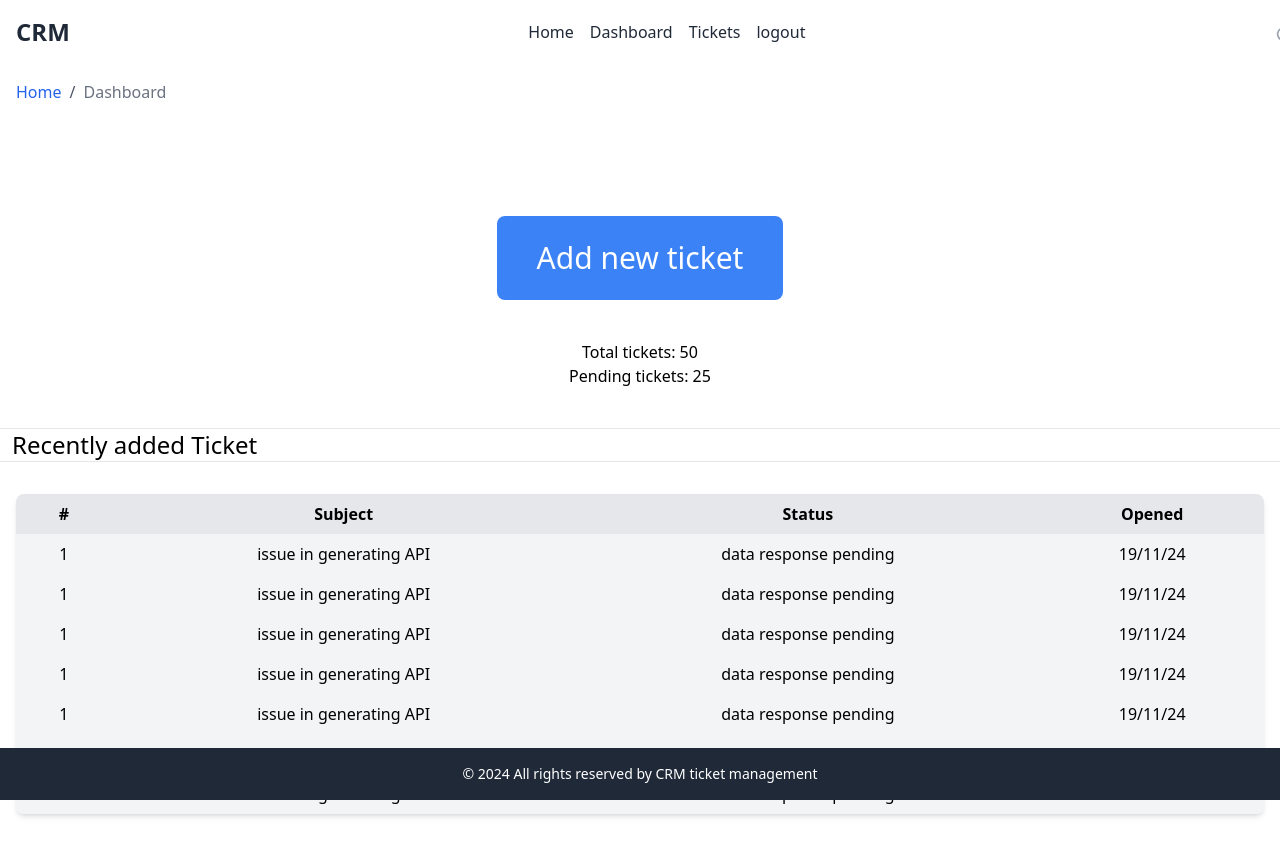
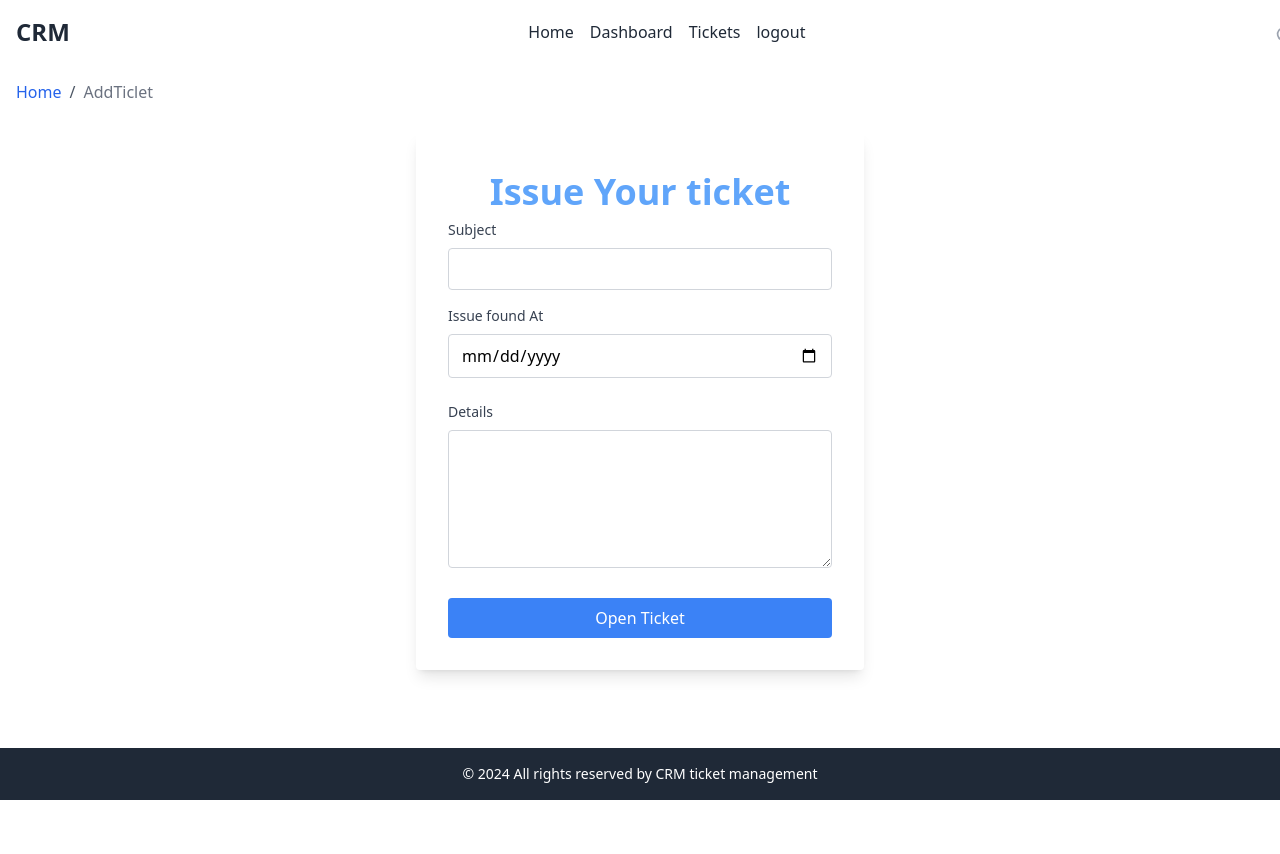
Before and after one commit to Mayank1909/crmapp-fr, a React (Create React App) app: page /tickets in a window 1280 px wide. After the commit the page ends 800 px from the top, so only its background shows below. Built offline with nearby package versions, Linux system fonts and the light colour scheme.

Commit message:
adding new ticket done

```diff
--- a/src/App.js
+++ b/src/App.js
@@ -1,3 +1,4 @@
+import AddTicket from './components/AddTicket';
 import BreadCrump from './components/BreadCrump';
 import DashBoard from './components/DashBoard';
 import Footer from './components/Footer';
@@ -11,7 +12,8 @@ function App() {
       <Navbar />
       {/* <Home /> */}
       {/* <BreadCrump /> */}
-      <DashBoard />
+      {/* <DashBoard /> */}
+      <AddTicket />
       <Footer />
     </div>
   );
--- /dev/null
+++ b/src/components/AddNewTicket.js
@@ -0,0 +1,61 @@
+import React from 'react'
+
+const AddNewTicket = ({ handleOnSubmit, handleOnChange, frmData, frmDataError }) => {
+    console.log(frmData)
+    return (
+        <div>
+            <form className='max-w-md mx-auto bg-white p-8 rounded shadow-lg mt-3' autoComplete='off' onSubmit={handleOnSubmit}>
+                <h1 className='text-4xl font-bold  text-center text-blue-400 p-2'>Issue Your ticket</h1>
+                <div className="mb-4">
+                    <label htmlFor="email" className="block text-sm font-medium text-gray-700 mb-2">Subject</label>
+                    <input
+                        name="subject"
+                        type="text"
+                        className="w-full px-3 py-2 border border-gray-300 rounded focus:outline-none focus:ring-2 focus:ring-blue-500"
+                        id="subject"
+                        onChange={handleOnChange}
+                        maxLength={100}
+                        value={frmData.subject}
+                        required
+                    />
+                    <label className='text-red-400 font-medium'>{frmDataError.subject && "Subject is required"}</label>
+                </div>
+                <div className="mb-6">
+                    <label htmlFor="text" className="block text-sm font-medium text-gray-700 mb-2">Issue found At</label>
+                    <input
+                        name="issueDate"
+                        type="date"
+                        id="issueDate"
+                        className="w-full px-3 py-2 border border-gray-300 rounded focus:outline-none focus:ring-2 focus:ring-blue-500"
+                        value={frmData.issueDate}
+                        onChange={handleOnChange}
+                        required
+
+                    />
+                </div>
+                <div className="mb-6">
+                    <label htmlFor="text" className="block text-sm font-medium text-gray-700 mb-2">Details</label>
+                    <textarea
+                        className="w-full px-3 py-2 border border-gray-300 rounded focus:outline-none focus:ring-2 focus:ring-blue-500"
+                        name="details"
+                        id="details"
+                        rows={5}
+                        value={frmData.details}
+                        onChange={handleOnChange}
+                        required
+
+                    />
+                </div>
+                <button
+                    type="submit"
+                    className="w-full bg-blue-500 text-white py-2 px-4 rounded hover:bg-blue-600 focus:outline-none focus:bg-blue-600"
+                >
+                    Open Ticket
+                </button>
+            </form>
+
+        </div>
+    )
+}
+
+export default AddNewTicket
--- /dev/null
+++ b/src/components/AddTicket.js
@@ -0,0 +1,57 @@
+import React, { useEffect, useState } from 'react'
+import AddNewTicket from './AddNewTicket'
+import BreadCrump from './BreadCrump'
+import { shortText } from '../utils/validation';
+
+const initialfrmData = {
+    subject: "",
+    issueDate: "",
+    details: "",
+};
+const initialFrmError = {
+    subject: false,
+    issueDate: false,
+    message: false,
+};
+const AddTicket = () => {
+
+    const [frmData, setFrmData] = useState(initialfrmData);
+    const [frmDataError, setFrmDataError] = useState(initialFrmError);
+
+
+
+    useEffect(() => { }, [frmData, frmDataError])
+    const handleOnChange = (e) => {
+        const { name, value } = e.target;
+        setFrmData({
+            ...frmData,
+            [name]: value,
+        });
+        // console.log(name, value)
+    }
+    const handleOnSubmit = async (e) => {
+        e.preventDefault()
+        setFrmDataError(initialFrmError);
+        const isSubjectValid = await shortText(frmData.subject);
+
+        setFrmDataError({
+            ...initialFrmError,
+            subject: !isSubjectValid,
+        });
+        console.log("form data submitted", frmData)
+    }
+
+
+    return (
+        <div>
+            <BreadCrump page={"AddTiclet"} />
+            <AddNewTicket handleOnChange={handleOnChange}
+                handleOnSubmit={handleOnSubmit}
+                frmData={frmData}
+                frmDataError={frmDataError}
+            />
+        </div>
+    )
+}
+
+export default AddTicket
--- a/src/components/BreadCrump.js
+++ b/src/components/BreadCrump.js
@@ -1,18 +1,18 @@
 import React from 'react'
 
-const BreadCrump = () => {
+const BreadCrump = ({ page }) => {
     return (
         <div>
-            <nav class="bg-white p-4 ">
-                <ol class="list-reset flex text-gray-600">
+            <nav className="bg-white p-4 ">
+                <ol className="list-reset flex text-gray-600">
                     <li>
-                        <a href="/" class="text-blue-600 hover:text-blue-800">Home</a>
+                        <a href="/" className="text-blue-600 hover:text-blue-800">Home</a>
                     </li>
                     <li>
-                        <span class="mx-2">/</span>
+                        <span className="mx-2">/</span>
                     </li>
-                    <li class="text-gray-500">
-                        Dashboard
+                    <li className="text-gray-500">
+                        {page}
                     </li>
                 </ol>
             </nav>
--- a/src/components/DashBoard.js
+++ b/src/components/DashBoard.js
@@ -5,11 +5,11 @@ import BreadCrump from './BreadCrump'
 const DashBoard = () => {
     return (
         <div className='mb-2'>
-            <BreadCrump />
+            <BreadCrump page={"DashBoard"} />
 
-            <div class="text-center mt-24">
+            <div className="text-center mt-24">
                 <div>
-                    <button class="bg-blue-500 text-white px-10 py-6 rounded-lg text-3xl">Add new ticket</button>
+                    <button className="bg-blue-500 text-white px-10 py-6 rounded-lg text-3xl">Add new ticket</button>
                 </div>
                 <div className='p-5 m-5'>
                     <p>Total tickets: 50</p>
--- a/src/components/Footer.js
+++ b/src/components/Footer.js
@@ -2,9 +2,9 @@ import React from 'react'
 
 const Footer = () => {
     return (
-        <footer class="bg-gray-800 text-white py-4 fixed bottom-0 w-full">
-            <div class="container mx-auto text-center">
-                <p class="text-sm">&copy; 2024 All rights reserved by CRM ticket management</p>
+        <footer className="bg-gray-800 text-white py-4 fixed bottom-0 w-full">
+            <div className="container mx-auto text-center">
+                <p className="text-sm">&copy; 2024 All rights reserved by CRM ticket management</p>
             </div>
         </footer>
     )
--- a/src/components/Navbar.js
+++ b/src/components/Navbar.js
@@ -3,18 +3,18 @@ import React from 'react'
 const Navbar = () => {
     return (
         <div>
-            <nav class="bg-white shadow-md">
-                <div class="container mx-auto px-4 py-4 flex justify-between items-center">
-                    <a href="#" class="text-2xl font-bold text-gray-800">CRM</a>
-                    <div class="flex space-x-4">
-                        <a href="#" class="text-gray-800 hover:text-gray-600">Home</a>
-                        <a href="#" class="text-gray-800 hover:text-gray-600">Dashboard</a>
-                        <a href="#" class="text-gray-800 hover:text-gray-600">Tickets</a>
-                        <a href="#" class="text-gray-800 hover:text-gray-600">logout</a>
+            <nav className="bg-white shadow-md">
+                <div className="container mx-auto px-4 py-4 flex justify-between items-center">
+                    <a href="#" className="text-2xl font-bold text-gray-800">CRM</a>
+                    <div className="flex space-x-4">
+                        <a href="#" className="text-gray-800 hover:text-gray-600">Home</a>
+                        <a href="#" className="text-gray-800 hover:text-gray-600">Dashboard</a>
+                        <a href="#" className="text-gray-800 hover:text-gray-600">Tickets</a>
+                        <a href="#" className="text-gray-800 hover:text-gray-600">logout</a>
                     </div>
-                    <div class="relative">
-                        <svg class="w-5 h-5 absolute left-3 top-1/2 transform -translate-y-1/2 text-gray-400" xmlns="http://www.w3.org/2000/svg" fill="none" viewBox="0 0 24 24" stroke="currentColor">
-                            <path stroke-linecap="round" stroke-linejoin="round" stroke-width="2" d="M21 21l-4.35-4.35M16.65 16.65A7.5 7.5 0 1115 9.5a7.5 7.5 0 011.65 7.15z" />
+                    <div className="relative">
+                        <svg className="w-5 h-5 absolute left-3 top-1/2 transform -translate-y-1/2 text-gray-400" xmlns="http://www.w3.org/2000/svg" fill="none" viewBox="0 0 24 24" stroke="currentColor">
+                            <path strokeLinecap="round" strokeLinejoin="round" strokeWidth="2" d="M21 21l-4.35-4.35M16.65 16.65A7.5 7.5 0 1115 9.5a7.5 7.5 0 011.65 7.15z" />
                         </svg>
                     </div>
                 </div>
--- /dev/null
+++ b/src/utils/validation.js
@@ -0,0 +1,3 @@
+export const shortText = (str) => {
+    return str.length >= 3 && str.length <= 100;
+};
```
